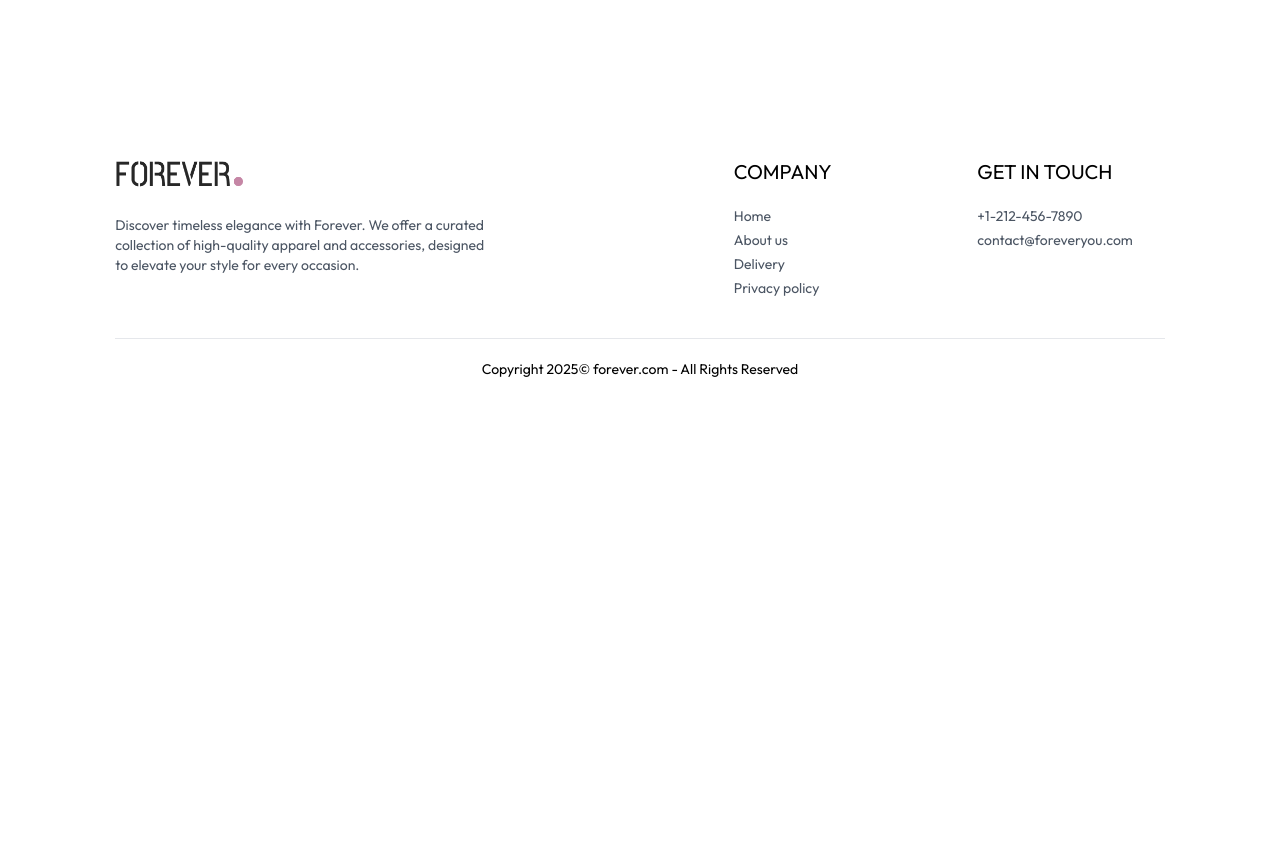
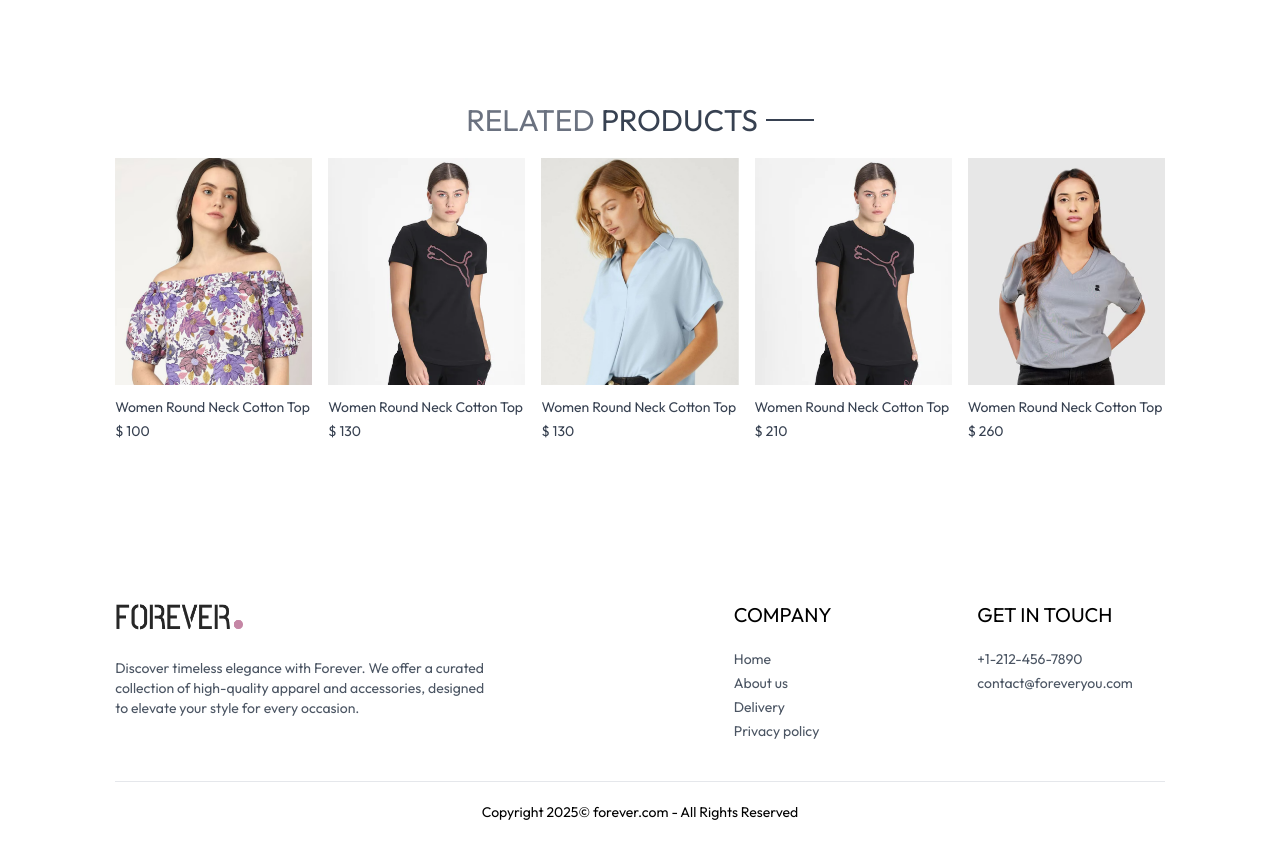
Before and after one commit to CalebM7/ECommerce-Frontend, a React (Vite) app: page /product/aaaaa in a window 1280 px wide. Shown: the part 968-1810 px from the top of the page. Before the commit the page ends 1367 px from the top, so only its background shows below. Built offline with nearby package versions, Linux system fonts and the light colour scheme.

Commit message:
Added RelatedProducts component and mounted it on products page

```diff
--- /dev/null
+++ b/src/components/RelatedProducts.jsx
@@ -0,0 +1,42 @@
+import React, { useContext, useEffect, useState } from 'react';
+import { ShopContext } from '../context/ShopContext';
+import Title from './Title';
+import ProductItem from './ProductItem';
+
+const RelatedProducts = ({ category, subCategory }) => {
+  const { products } = useContext(ShopContext);
+  const [related, setRelated] = useState([]);
+
+  useEffect(() => {
+    if (products.length > 0) {
+      let productsCopy = products.slice();
+      productsCopy = productsCopy.filter((item) => category === item.category);
+      productsCopy = productsCopy.filter(
+        (item) => subCategory === item.subCategory
+      );
+
+      setRelated(productsCopy.slice(0, 5));
+    }
+  }, [products]);
+
+  return (
+    <div className="my-24">
+      <div className="text-center text-3xl py-2">
+        <Title text1={'RELATED'} text2={'PRODUCTS'} />
+      </div>
+      <div className="grid grid-cols-2 sm:grid-cols-3 md:grid-cols-4 lg:grid-cols-5 gap-4 gap-y-6">
+        {related.map((item, index) => (
+          <ProductItem
+            key={index}
+            id={item._id}
+            name={item.name}
+            price={item.price}
+            image={item.image}
+          />
+        ))}
+      </div>
+    </div>
+  );
+};
+
+export default RelatedProducts;
--- a/src/pages/Product.jsx
+++ b/src/pages/Product.jsx
@@ -2,6 +2,7 @@
 import { useParams } from 'react-router-dom';
 import { ShopContext } from '../context/ShopContext';
 import { assets } from '../assets/assets';
+import RelatedProducts from '../components/RelatedProducts';
 
 const Product = () => {
   const { productId } = useParams();
@@ -121,8 +122,10 @@
         </div>
       </div>
       {/* ------- display related products ------ */}
-
-
+      <RelatedProducts
+        category={productData.category}
+        subCategory={productData.subCategory}
+      />
     </div>
   ) : (
     <div className="opacity-0"></div>
```
